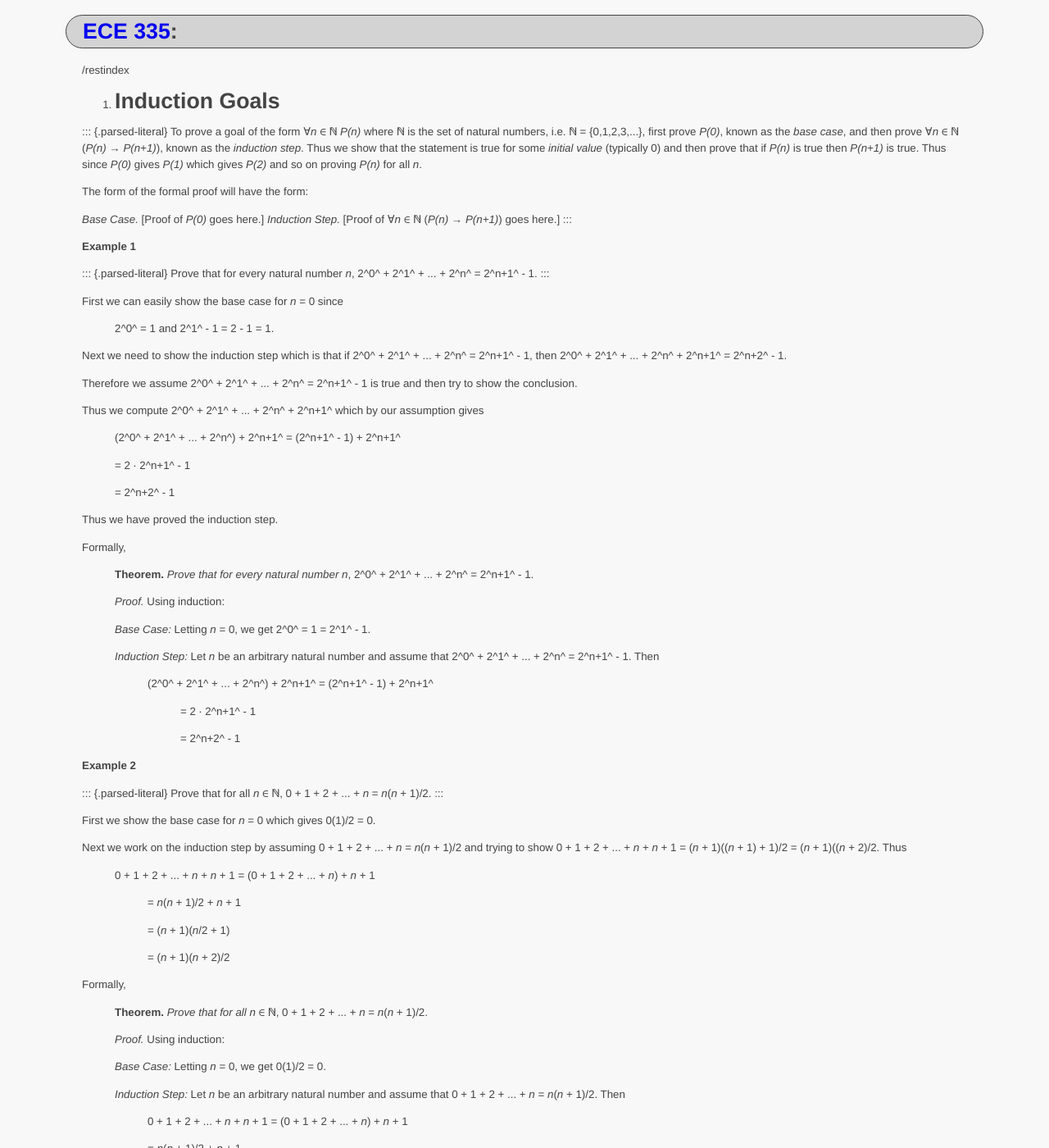
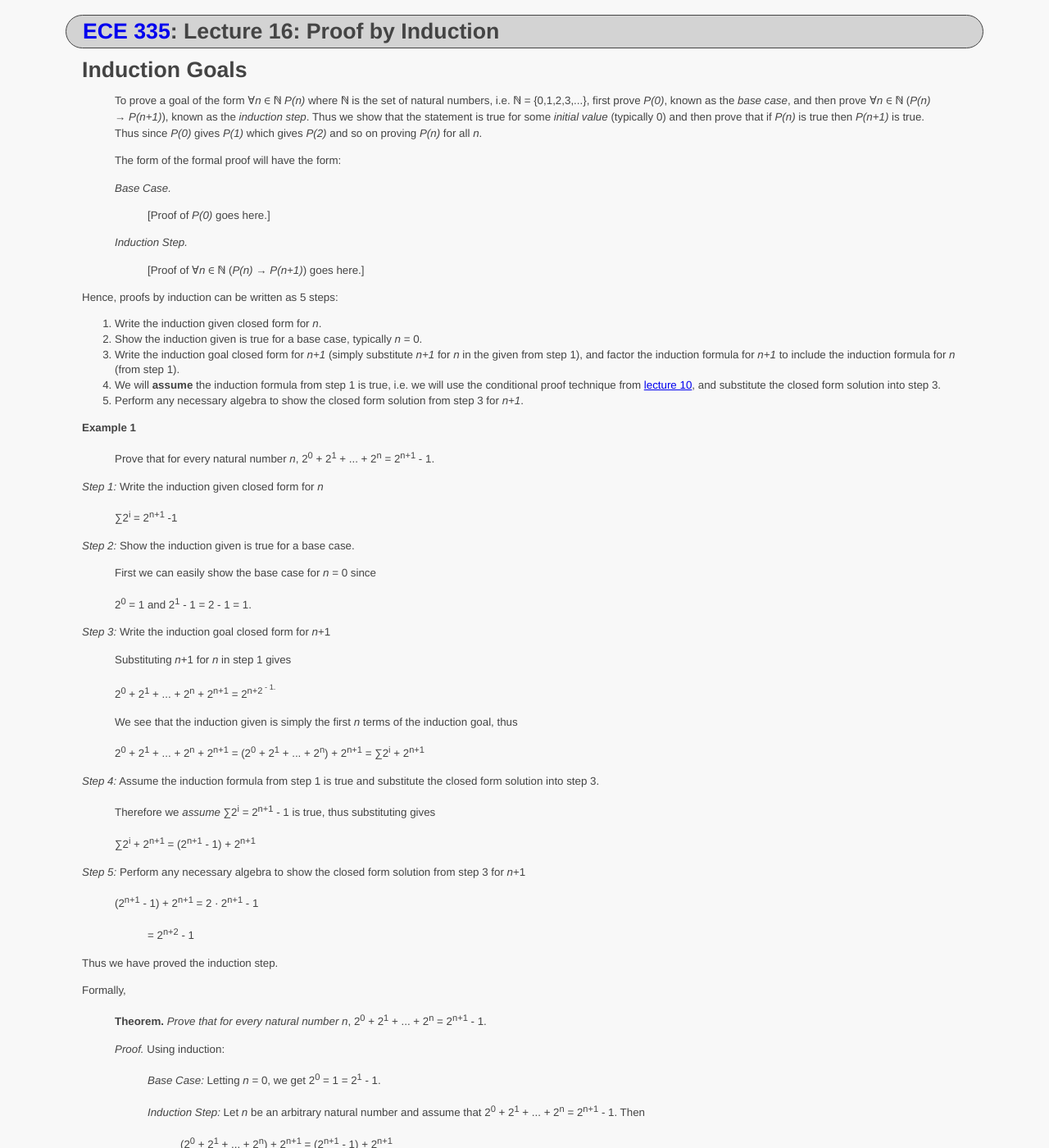
Before and after one commit to ycpcs/ece335-summer2019, a Jekyll site: the page built from lectures/lecture16.md, in a window 1280 px wide and 1400 px high. Shown: the whole window at 82% size. Built offline with Jekyll 4.4.1, drawn with Linux system fonts in a browser that asks for light colours; our own code applies the rules of GitHub Pages for plain Markdown files; some of the changed text lies outside the part shown.

Commit message:
update lecture 16
update lecture 16

```diff
--- a/lectures/lecture16.md
+++ b/lectures/lecture16.md
@@ -1,93 +1,123 @@
 ---
-restindex: |
-    crumb: Lecture 16 format: rest page-title: Lecture 16: Proof by
-    Induction encoding: utf-8 output-encoding: None initialheaderlevel: 2
-    build: yes include: yes
+layout: default
+title: "Lecture 16: Proof by Induction"
 ---
 
-/restindex
+Induction Goals
+===============
 
-1. Induction Goals
-==================
+> To prove a goal of the form ∀*n* ∈ ℕ *P(n)* where ℕ is the set of
+> natural numbers, i.e. ℕ = {0,1,2,3,\...}, first prove *P(0)*, known as
+> the *base case*, and then prove ∀*n* ∈ ℕ (*P(n)* → *P(n+1)*), known as
+> the *induction step*. Thus we show that the statement is true for some
+> *initial value* (typically 0) and then prove that if *P(n)* is true then
+> *P(n+1)* is true. Thus since *P(0)* gives *P(1)* which gives *P(2)* and
+> so on proving *P(n)* for all *n*.
 
-::: {.parsed-literal}
-To prove a goal of the form ∀*n* ∈ ℕ *P(n)* where ℕ is the set of
-natural numbers, i.e. ℕ = {0,1,2,3,\...}, first prove *P(0)*, known as
-the *base case*, and then prove ∀*n* ∈ ℕ (*P(n)* → *P(n+1)*), known as
-the *induction step*. Thus we show that the statement is true for some
-*initial value* (typically 0) and then prove that if *P(n)* is true then
-*P(n+1)* is true. Thus since *P(0)* gives *P(1)* which gives *P(2)* and
-so on proving *P(n)* for all *n*.
+> The form of the formal proof will have the form:
 
-The form of the formal proof will have the form:
+> *Base Case.*
 
-*Base Case.* \[Proof of *P(0)* goes here.\] *Induction Step.* \[Proof of
-∀*n* ∈ ℕ (*P(n)* → *P(n+1)*) goes here.\]
-:::
+> > \[Proof of *P(0)* goes here.\]
+
+> *Induction Step.*
+
+> > \[Proof of ∀*n* ∈ ℕ (*P(n)* → *P(n+1)*) goes here.\]
+
+Hence, proofs by induction can be written as 5 steps:
+
+1. Write the induction given closed form for *n*.
+2. Show the induction given is true for a base case, typically *n* = 0.
+3. Write the induction goal closed form for *n+1* (simply substitute *n+1* for *n* in the given from step 1), and factor the induction formula for *n+1* to include the induction formula for *n* (from step 1).
+4. We will **assume** the induction formula from step 1 is true, i.e. we will use the conditional proof technique from [lecture 10](lecture10.html), and substitute the closed form solution into step 3.
+5. Perform any necessary algebra to show the closed form solution from step 3 for *n+1*.
 
 **Example 1**
 
-::: {.parsed-literal}
-Prove that for every natural number *n*, 2^0^ + 2^1^ + \... + 2^n^ =
-2^n+1^ - 1.
-:::
+> Prove that for every natural number *n*, 2<sup>0</sup> + 2<sup>1</sup> + \... + 2<sup>n</sup> = 2<sup>n+1</sup> - 1.
 
-First we can easily show the base case for *n* = 0 since
+*Step 1:* Write the induction given closed form for *n*
 
-> 2^0^ = 1 and 2^1^ - 1 = 2 - 1 = 1.
+> ∑2<sup>i</sup> = 2<sup>n+1</sup> -1
 
-Next we need to show the induction step which is that if 2^0^ + 2^1^ +
-\... + 2^n^ = 2^n+1^ - 1, then 2^0^ + 2^1^ + \... + 2^n^ + 2^n+1^ =
-2^n+2^ - 1.
+*Step 2:* Show the induction given is true for a base case.
 
-Therefore we assume 2^0^ + 2^1^ + \... + 2^n^ = 2^n+1^ - 1 is true and
-then try to show the conclusion.
+> First we can easily show the base case for *n* = 0 since
 
-Thus we compute 2^0^ + 2^1^ + \... + 2^n^ + 2^n+1^ which by our
-assumption gives
+> 2<sup>0</sup> = 1 and 2<sup>1</sup> - 1 = 2 - 1 = 1.
 
-> (2^0^ + 2^1^ + \... + 2^n^) + 2^n+1^ = (2^n+1^ - 1) + 2^n+1^
->
-> = 2 ⋅ 2^n+1^ - 1
->
-> = 2^n+2^ - 1
+*Step 3:* Write the induction goal closed form for *n*+1
+
+> Substituting *n*+1 for *n* in step 1 gives
+
+> 2<sup>0</sup> + 2<sup>1</sup> + \... + 2<sup>n</sup> + 2<sup>n+1</sup> = 2<sup>n+2<sup> - 1.
+
+> We see that the induction given is simply the first *n* terms of the induction goal, thus
+
+> 2<sup>0</sup> + 2<sup>1</sup> + \... + 2<sup>n</sup> + 2<sup>n+1</sup> = (2<sup>0</sup> + 2<sup>1</sup> + \... + 2<sup>n</sup>) + 2<sup>n+1</sup> = ∑2<sup>i</sup> + 2<sup>n+1</sup>
+
+*Step 4:* Assume the induction formula from step 1 is true and substitute the closed form solution into step 3.
+
+> Therefore we *assume* ∑2<sup>i</sup> = 2<sup>n+1</sup> - 1 is true, thus substituting gives
+
+> ∑2<sup>i</sup> + 2<sup>n+1</sup> = (2<sup>n+1</sup> - 1) + 2<sup>n+1</sup>
+
+*Step 5:* Perform any necessary algebra to show the closed form solution from step 3 for *n*+1
+
+> (2<sup>n+1</sup> - 1) + 2<sup>n+1</sup> = 2 ⋅ 2<sup>n+1</sup> - 1
+> > = 2<sup>n+2</sup> - 1
 
 Thus we have proved the induction step.
 
 Formally,
 
-> **Theorem.** *Prove that for every natural number n*, 2^0^ + 2^1^ +
-> \... + 2^n^ = 2^n+1^ - 1.
+> **Theorem.** *Prove that for every natural number n*, 2<sup>0</sup> + 2<sup>1</sup> +
+> \... + 2<sup>n</sup> = 2<sup>n+1</sup> - 1.
 >
 > *Proof.* Using induction:
 >
-> *Base Case:* Letting *n* = 0, we get 2^0^ = 1 = 2^1^ - 1.
+> > *Base Case:* Letting *n* = 0, we get 2<sup>0</sup> = 1 = 2<sup>1</sup> - 1.
 >
-> *Induction Step:* Let *n* be an arbitrary natural number and assume
-> that 2^0^ + 2^1^ + \... + 2^n^ = 2^n+1^ - 1. Then
->
-> > (2^0^ + 2^1^ + \... + 2^n^) + 2^n+1^ = (2^n+1^ - 1) + 2^n+1^
+> > *Induction Step:* Let *n* be an arbitrary natural number and assume
+> > that 2<sup>0</sup> + 2<sup>1</sup> + \... + 2<sup>n</sup> = 2<sup>n+1</sup> - 1. Then
 > >
-> > > = 2 ⋅ 2^n+1^ - 1
+> > > (2<sup>0</sup> + 2<sup>1</sup> + \... + 2<sup>n</sup>) + 2<sup>n+1</sup> = (2<sup>n+1</sup> - 1) + 2<sup>n+1</sup>
 > > >
-> > > = 2^n+2^ - 1
+> > > > = 2 ⋅ 2<sup>n+1</sup> - 1
+> > > >
+> > > > = 2<sup>n+2</sup> - 1
 
 **Example 2**
 
-::: {.parsed-literal}
-Prove that for all *n* ∈ ℕ, 0 + 1 + 2 + \... + *n* = *n*(*n* + 1)/2.
-:::
+> Prove that for all *n* ∈ ℕ, 0 + 1 + 2 + \... + *n* = *n*(*n* + 1)/2.
 
-First we show the base case for *n* = 0 which gives 0(1)/2 = 0.
+*Step 1:* Write the induction given closed form for *n*
 
-Next we work on the induction step by assuming 0 + 1 + 2 + \... + *n* =
-*n*(*n* + 1)/2 and trying to show 0 + 1 + 2 + \... + *n* + *n* + 1 =
-(*n* + 1)((*n* + 1) + 1)/2 = (*n* + 1)((*n* + 2)/2. Thus
+> 0 + 1 + 2 + \... + *n* = ∑i = *n*(*n* + 1)/2
 
-> 0 + 1 + 2 + \... + *n* + *n* + 1 = (0 + 1 + 2 + \... + *n*) + *n* + 1
->
-> > = *n*(*n* + 1)/2 + *n* + 1
-> >
+*Step 2:* Show the induction given is true for a base case.
+
+> The base case for *n* = 0 gives ∑i = 0 and 0(1)/2 = 0.
+
+*Step 3:* Write the induction goal closed form for *n*+1
+
+> Substituting *n*+1 for *n* in step 1 gives
+
+> 0 + 1 + 2 + \... + *n* + (*n* + 1) = (*n* + 1)((*n*+1)+1)/2 = (*n*+1)(*n*+2)/2
+
+> We see that the induction given is simply the first *n* terms of the induction goal, thus
+
+> 0 + 1 + 2 + \... + *n* + *n* + 1 = (0 + 1 + 2 + \... + *n*) + (*n* + 1) = ∑i + (*n* + 1)
+
+*Step 4:*  Assume the induction formula from step 1 is true and substitute the closed form solution into step 3.
+
+> Therefore we *assume* ∑i = *n*(*n* + 1)/2 is true, thus substituting gives
+
+> ∑i + (*n* + 1) = *n*(*n* + 1)/2 + (*n* + 1)
+
+*Step 5:* Perform any necessary algebra to show the closed form solution from step 3 for *n*+1
+
+> ∑i + (*n* + 1) = *n*(*n* + 1)/2 + (*n* + 1)
 > > = (*n* + 1)(*n*/2 + 1)
 > >
 > > = (*n* + 1)(*n* + 2)/2
@@ -104,46 +134,59 @@ Formally,
 > *Induction Step:* Let *n* be an arbitrary natural number and assume
 > that 0 + 1 + 2 + \... + *n* = *n*(*n* + 1)/2. Then
 >
-> > 0 + 1 + 2 + \... + *n* + *n* + 1 = (0 + 1 + 2 + \... + *n*) + *n* +
-> > 1
-> >
-> > = *n*(*n* + 1)/2 + *n* + 1
-> >
-> > = (*n* + 1)(*n*/2 + 1)
-> >
-> > = (*n* + 1)(*n* + 2)/2
+> > > 0 + 1 + 2 + \... + *n* + (*n* + 1) = (0 + 1 + 2 + \... + *n*) + (*n* + 1)
+> > >
+> > > > = *n*(*n* + 1)/2 + (*n* + 1)
+> > > >
+> > > > = (*n* + 1)(*n*/2 + 1)
+> > > >
+> > > > = (*n* + 1)(*n* + 2)/2
 
 **Example 3**
 
-::: {.parsed-literal}
-Prove that for sufficiently large *n*, that 2^n^ \> *n*^2^.
-:::
+> Prove that for sufficiently large *n*, that 2<sup>n</sup> \> *n*<sup>2</sup>.
 
-First we show a base case, but we *cannot* use *n* = 0 since for *n* =
-3, 3^2^ = 9 but 2^3^ = 8. Likewise for *n* = 4, 4^2^ = 16 but 2^4^ = 16.
-However for *n* = 5, 5^2^ = 25 and 2^5^ = 32 which we can use as a base
-case. Thus while the theorem is *not* true *for all* *n* ∈ ℕ, it may be
-true for *n* ≥ 5.
+*Step 1:* Write the induction given closed form for *n*
 
-Now to show the induction step we need to prove that if 2^n^ \> *n*^2^
-then 2^n+1^ \> (*n*+1)^2^. Thus assume 2^n^ \> *n*^2^, then
+> For sufficiently large *n*, 2<sup>n</sup> \> *n*<sup>2</sup>
 
-> 2^n+1^ = 2 ⋅ 2^n^
+*Step 2:* Show the induction given is true for a base case.
 
-Applying the assumption for 2^n^ gives
+> Here we *cannot* use *n* = 0 even though for *n* = 0, 2<sup>0</sup> = 1 > 0<sup>2</sup> = 0 and for *n* = 1, 2<sup>1</sup> = 2 > 1<sup>2</sup> = 1 because for *n* =
+2, 2<sup>2</sup> = 4 = 2<sup>2</sup> and for *n* = 3, 2<sup>3</sup> = 8 < 3<sup>2</sup> = 9. Furthermore for *n* = 4, 2<sup>4</sup> = 16 = 4<sup>2</sup>.
+However for *n* = 5, 2<sup>5</sup> = 32 > 5<sup>2</sup> = 25. Thus while the theorem is *not* true *for all* *n* ∈ ℕ, it may be true for *n* ≥ 5.
 
-> 2 ⋅ 2^n^ \> 2 ⋅ *n*^2^
+*Step 3:* Write the induction goal closed form for *n*+1
 
-At this point we now need to show 2 ⋅ *n*^2^ \> (*n*+1)^2^ = *n*^2^ +
-2*n* + 1. Thus bringing *n*^2^ from the right hand side of the
+> 2<sup>n+1</sup> \> (*n*+1)<sup>2</sup>
+
+> We see that the induction goal can be factored to include the induction given, thus
+
+> 2<sup>n+1</sup> = 2 ⋅ 2<sup>n</sup>
+
+*Step 4:*  Assume the induction formula from step 1 is true and substitute the closed form solution into step 3.
+
+> Therefore we *assume* 2<sup>n</sup> \> *n*<sup>2</sup> is true, thus substituting gives
+
+> 2 ⋅ 2<sup>n</sup> \> 2 ⋅ *n*<sup>2<sup>
+
+*Step 5:* Perform any necessary algebra to show the closed form solution from step 3 for *n*+1
+
+> At this point we now need to show 2 ⋅ *n*<sup>2</sup> \> (*n*+1)<sup>2</sup>
+
+> We can expand the right hand side as (*n*+1)<sup>2</sup> = *n*<sup>2</sup> + 2*n* + 1, giving
+
+> 2 ⋅ *n*<sup>2</sup> \> *n*<sup>2</sup> + 2*n* + 1
+
+> Bringing *n*<sup>2</sup> from the right hand side of the
 inequality to the left reduces the proof to showing for *n* ≥ 5 that
 
-> *n*^2^ \> 2*n* + 1
+> *n*<sup>2</sup> \> 2*n* + 1
 
-Now we observe that for *n* ≥ 5 it is clear that *n*^2^ = (*n*)(*n*) ≥
+> Now we observe that for *n* ≥ 5 it is clear that *n*<sup>2</sup> = (*n*)(*n*) ≥
 5*n* and thus
 
-> *n*^2^ ≥ 5*n*
+> *n*<sup>2</sup> ≥ 5*n*
 >
 > > = 2*n* + 3*n*
 > >
```
Also changed, not shown: other parts of lectures/lecture16.md (+13 -15 lines).
